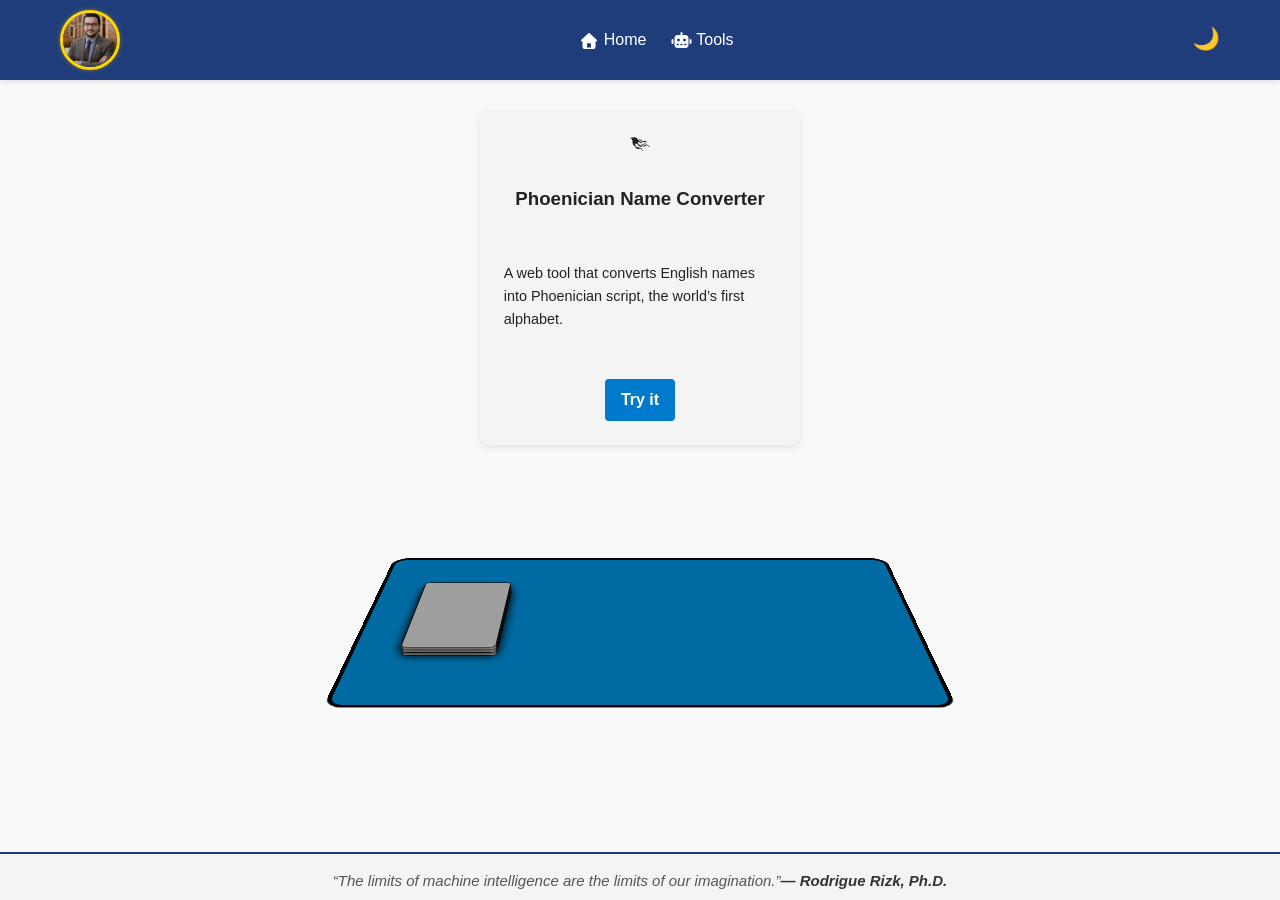
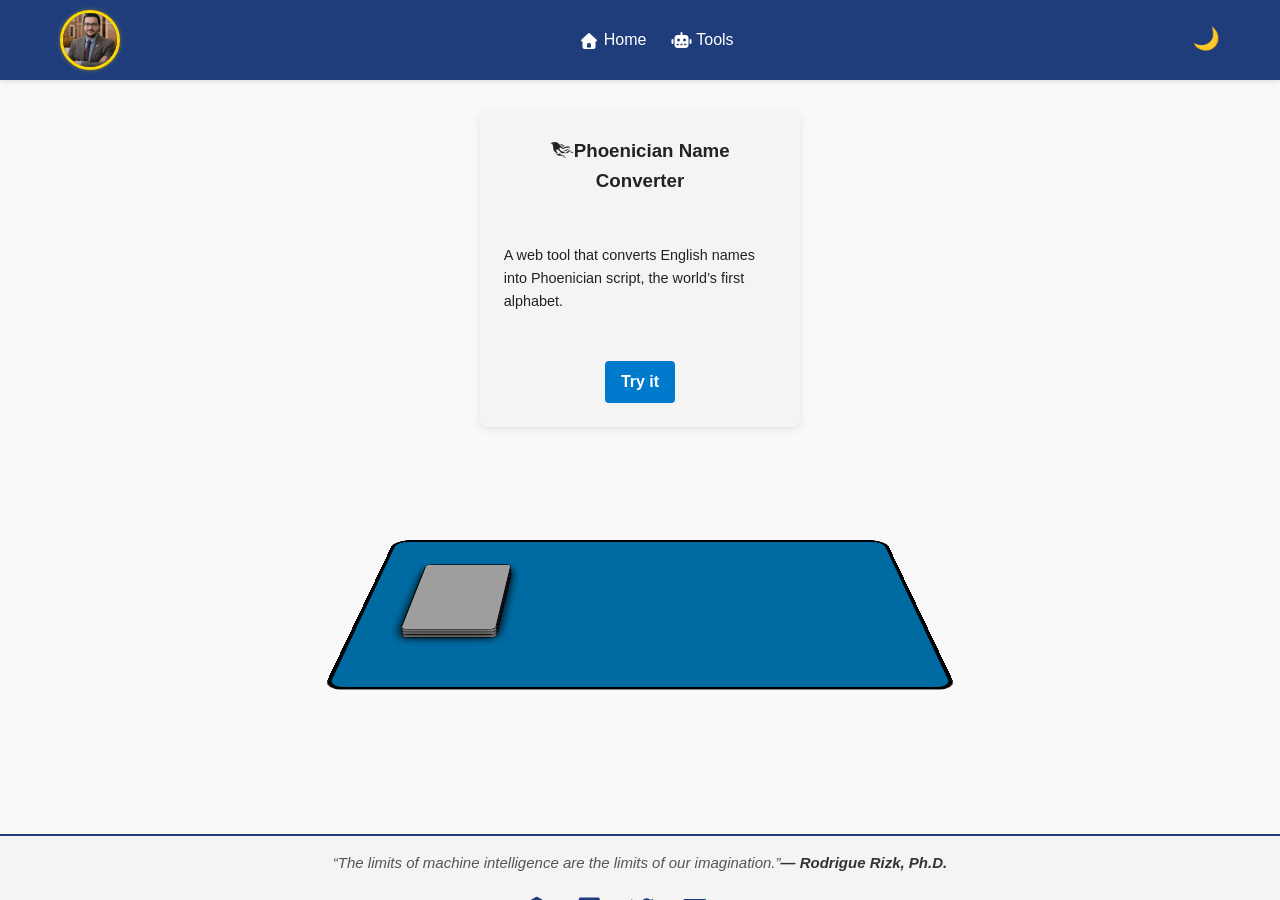
Before and after one commit to rodriguerizk/rodriguerizk.github.io, a Jekyll site: the page built from tools/index.html, in a window 1280 px wide and 900 px high. Built offline with Jekyll 4.4.1, drawn with Linux system fonts in a browser that asks for light colours; nearby versions of some CDN libraries; grey boxes are pictures that could not be loaded.

Commit message:
Update index.html

```diff
--- a/tools/index.html
+++ b/tools/index.html
@@ -11,8 +11,8 @@
   <div class="tools-grid">
     <!-- Tool Card Example -->
     <div class="tool-card">
-      <i class="fa-brands fa-phoenix-framework"></i>
-      <h3>Phoenician Name Converter</h3>
+
+      <h3><i class="fa-brands fa-phoenix-framework"></i>Phoenician Name Converter</h3>
       <p>A web tool that converts English names into Phoenician script, the world’s first alphabet.</p>
       <a href="/tools/phoenician/index.html" class="tool-btn" target="_blank">Try it</a>
     </div>
```
